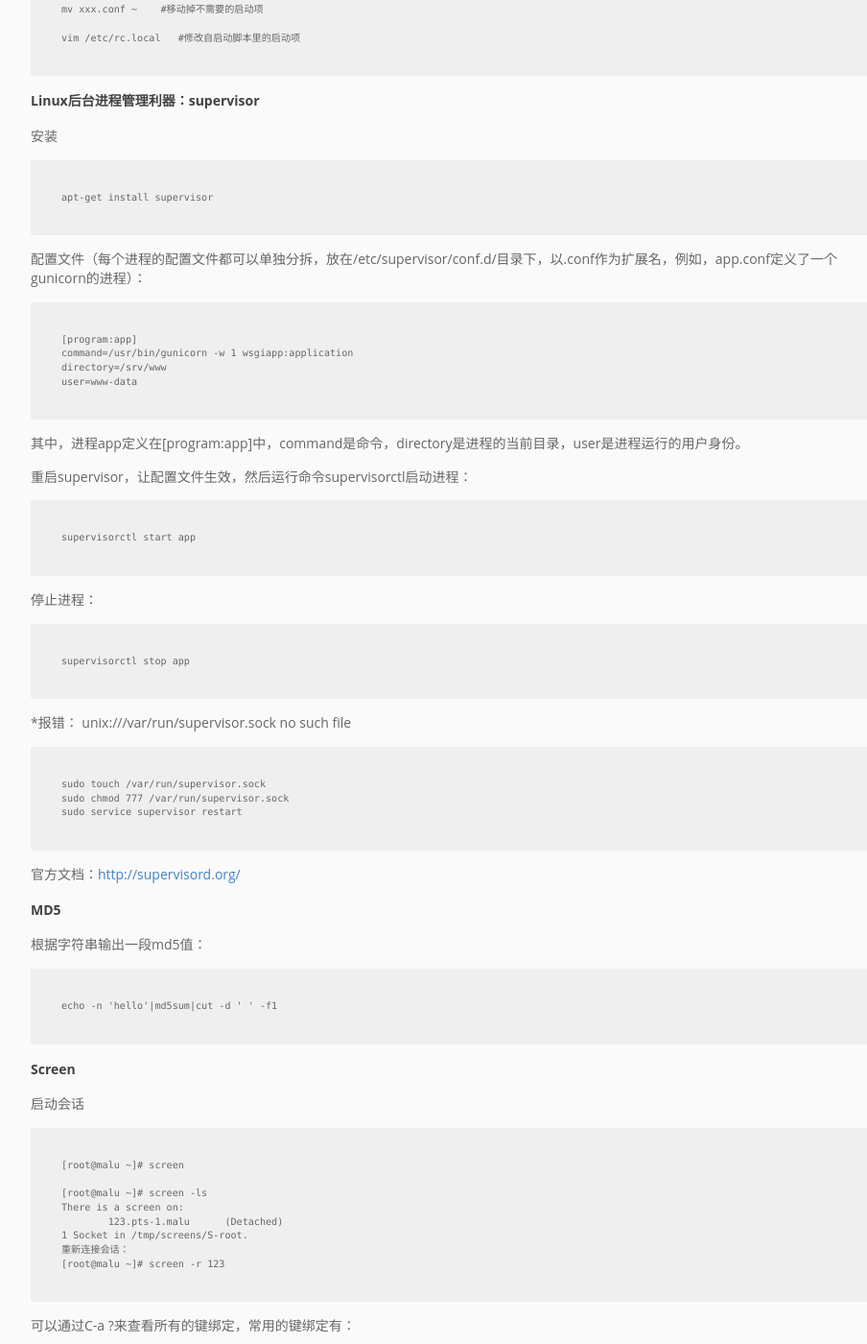
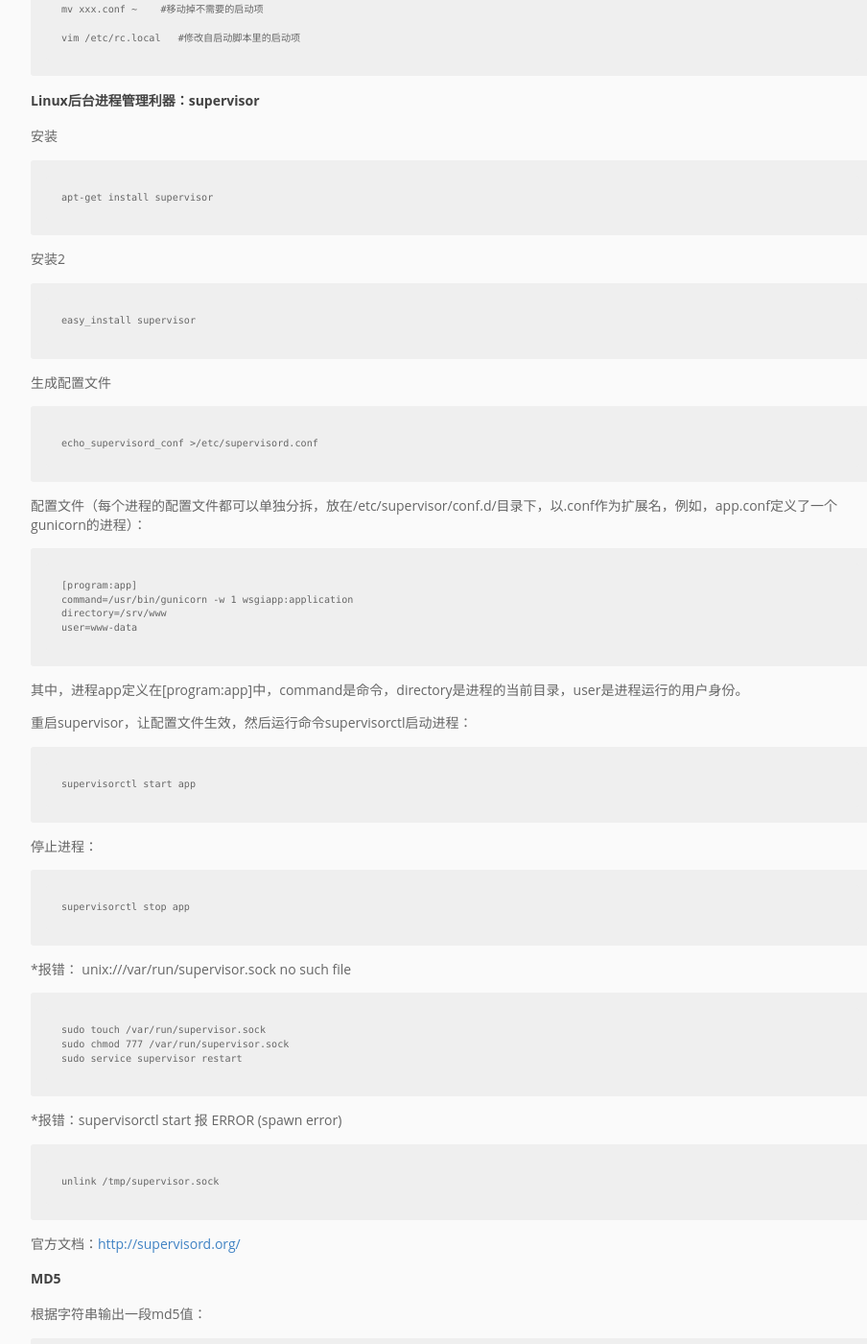
Before and after one commit to pingmalu/pingmalu.github.io, a Jekyll site: the page built from _posts/2016-01-06-Linux常用命令总结.md, in a window 1280 px wide and 1400 px high, scrolled down 1135 px. Shown: the whole window at 96% size, without its empty margins (168-1072 px from the left). Built offline with Jekyll 4.4.1, drawn with Linux system fonts in a browser that asks for light colours; nearby versions of some CDN libraries.

Commit message:
'update'

```diff
--- a/_posts/2016-01-06-Linux常用命令总结.md
+++ b/_posts/2016-01-06-Linux常用命令总结.md
@@ -53,6 +53,14 @@ title: Linux常用命令总结
 
 	apt-get install supervisor
 
+安装2
+
+	easy_install supervisor
+
+生成配置文件
+
+	echo_supervisord_conf >/etc/supervisord.conf
+
 配置文件（每个进程的配置文件都可以单独分拆，放在/etc/supervisor/conf.d/目录下，以.conf作为扩展名，例如，app.conf定义了一个gunicorn的进程）：
 
 	[program:app]
@@ -76,6 +84,9 @@ title: Linux常用命令总结
 	sudo chmod 777 /var/run/supervisor.sock
 	sudo service supervisor restart
 
+*报错：supervisorctl start 报 ERROR (spawn error)
+
+	unlink /tmp/supervisor.sock
 
 官方文档：[http://supervisord.org/](http://supervisord.org/)
 
```
